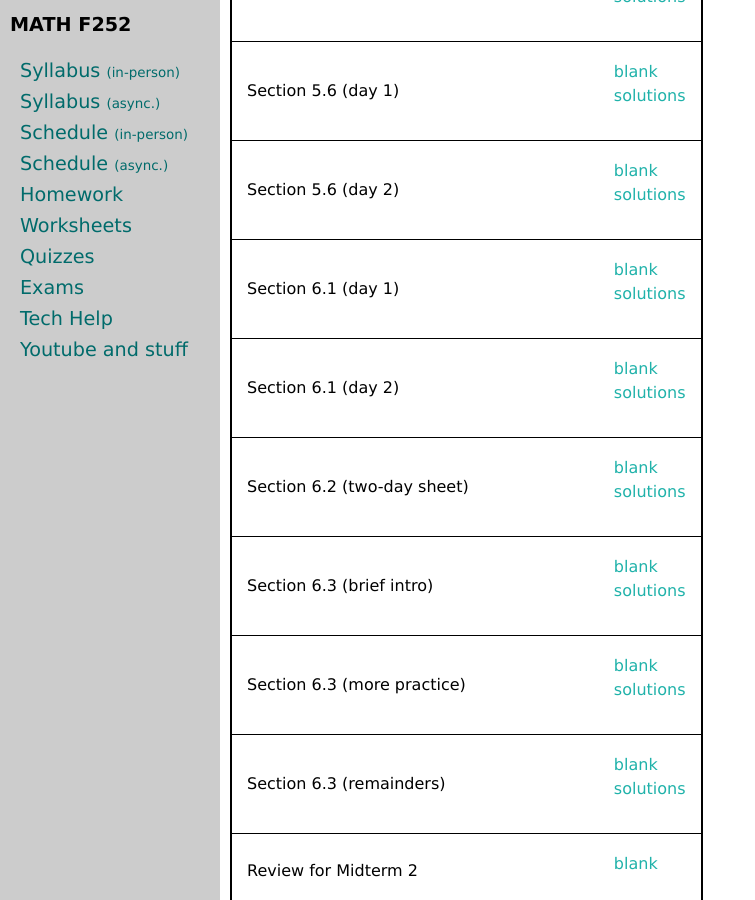
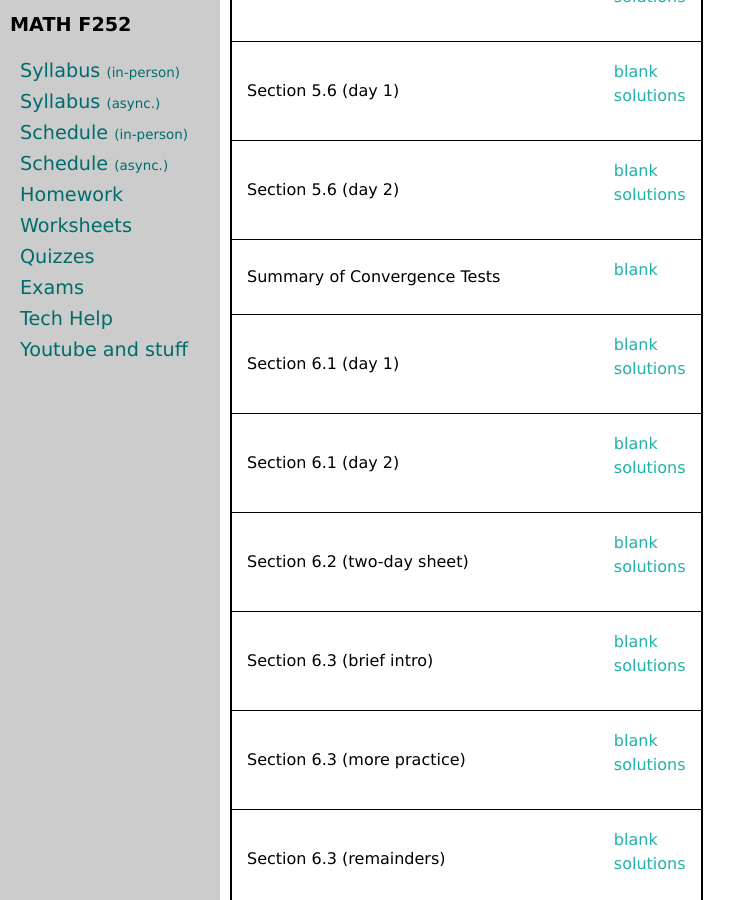
Before and after one commit to uaf-math/calc2, a Jekyll site: the page built from worksheets.md, in a window 1280 px wide and 900 px high, scrolled down 3894 px. Shown: the whole window, without its empty margins (0-755 px from the left). Built offline with Jekyll 4.4.1, drawn with Linux system fonts in a browser that asks for light colours.

Commit message:
find and expose Summary of Tests

```diff
--- a/_data/worksheets.yml
+++ b/_data/worksheets.yml
@@ -121,6 +121,8 @@ worksheets:
 - name: Section 5.6 (day 2)
   blank: M252-5-6-b.pdf
   solutions: M252-5-6-b-s.pdf
+- name: Summary of Convergence Tests
+  blank: ../S22/5p6.pdf
 - name: Section 6.1 (day 1)
   blank: M252-6-1-a.pdf
   solutions: M252-6-1-aa-s.pdf
```
